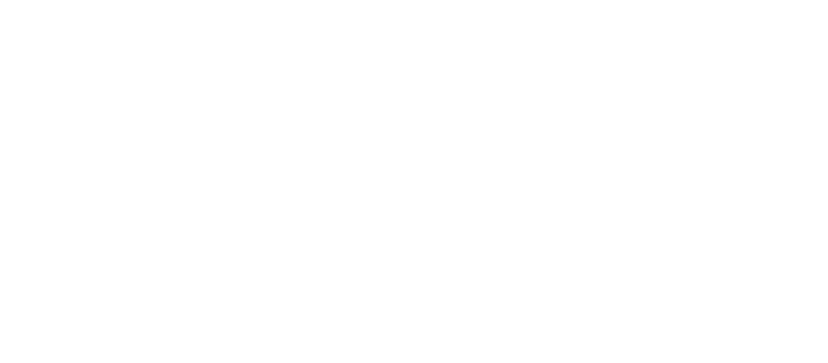
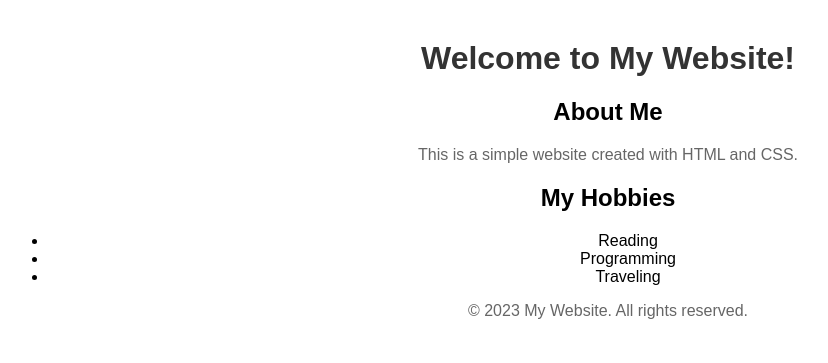
Before and after one commit to DevolperRL/devolperrl.github.io, a plain HTML site: page index.html in a window 1280 px wide. Shown: the whole page, without its empty margins (32-860 px from the left). Drawn offline with Linux system fonts and the light colour scheme.

Commit message:
Update index.html

```diff
--- a/index.html
+++ b/index.html
@@ -1,5 +1,48 @@
-<html>
-  <head>
-    <title>Test</title>
-  </head>
+<!DOCTYPE html>
+<html lang="en">
+<head>
+    <meta charset="UTF-8">
+    <meta name="viewport" content="width=device-width, initial-scale=1.0">
+    <title>My First Website</title>
+    <style>
+        body {
+            font-family: Arial, sans-serif;
+            margin: 40px;
+            text-align: center;
+        }
+        h1 {
+            color: #333;
+        }
+        p {
+            color: #666;
+        }
+    </style>
+</head>
+<body>
+
+    <header>
+        <h1>Welcome to My Website!</h1>
+    </header>
+
+    <main>
+        <section>
+            <h2>About Me</h2>
+            <p>This is a simple website created with HTML and CSS.</p>
+        </section>
+
+        <section>
+            <h2>My Hobbies</h2>
+            <ul>
+                <li>Reading</li>
+                <li>Programming</li>
+                <li>Traveling</li>
+            </ul>
+        </section>
+    </main>
+
+    <footer>
+        <p>&copy; 2023 My Website. All rights reserved.</p>
+    </footer>
+
+</body>
 </html>
```
